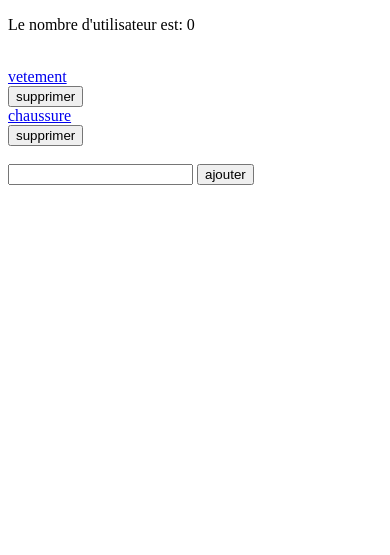
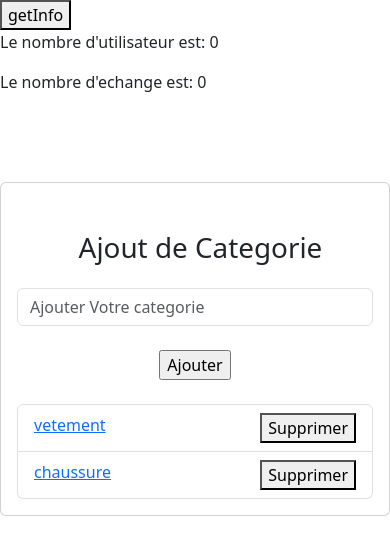
Before and after one commit to randy201/takalo, a CodeIgniter app: page /takalo/index.php/categorie/getAllCategorie/1 in a window 390 px wide. Shown: the top 555 px of the page. Run offline with CodeIgniter, Linux system fonts and the light colour scheme; data comes from the database, SQL or seed files in the repository; data that the repository does not hold is empty; some libraries are stand-ins or nearby versions.

Commit message:
Update allcategorie.php

```diff
--- a/application/views/allcategorie.php
+++ b/application/views/allcategorie.php
@@ -6,26 +6,67 @@
     <meta name="viewport" content="width=device-width, initial-scale=1.0">
     <link href="<?php echo site_url('assets/css/style.css') ?>" rel="stylesheet">
 
+    <link href="<?php echo site_url('assets/css/style.css') ?>" rel="stylesheet">
+    <link href="<?php echo site_url('assets/vendor/bootstrap/css/bootstrap.min.css')?>" rel="stylesheet">
+    <link href="<?php echo site_url('assets/vendor/bootstrap-icons/bootstrap-icons.css')?>" rel="stylesheet">
+    <link href="<?php echo site_url('assets/vendor/boxicons/css/boxicons.min.css')?>" rel="stylesheet">
+    <link href="<?php echo site_url('assets/vendor/quill/quill.snow.css')?>" rel="stylesheet">
+    <link href="<?php echo site_url('assets/vendor/quill/quill.bubble.css')?>" rel="stylesheet">
+    <link href="<?php echo site_url('assets/vendor/remixicon/remixicon.css')?>" rel="stylesheet">
+    <link href="<?php echo site_url('assets/vendor/simple-datatables/style.css')?>" rel="stylesheet">
 
+    <script src="<?php echo site_url('assets/vendor/apexcharts/apexcharts.min.js')?>"></script>
+    <script src="<?php echo site_url('assets/vendor/bootstrap/js/bootstrap.bundle.min.js')?>"></script>
+    <script src="<?php echo site_url('assets/vendor/chart.js/chart.min.js')?>"></script>
+    <script src="<?php echo site_url('assets/vendor/echarts/echarts.min.js')?>"></script>
+    <script src="<?php echo site_url('assets/vendor/quill/quill.min.js')?>"></script>
+    <script src="<?php echo site_url('assets/vendor/simple-datatables/simple-datatables.js')?>"></script>
+    <script src="<?php echo site_url('assets/vendor/tinymce/tinymce.min.js')?>"></script>
+    <script src="<?php echo site_url('assets/vendor/php-email-form/validate.js')?>"></script>
     <title>allCategorie</title>
 </head>
 <body>
 
-    <p>
-        Le nombre d'utilisateur est: <?php echo count($allUser); ?>
-    </p><br>
-    <?php foreach($allType as $type){?>
-        <a href="<?php echo site_url('Categorie/getAllCategorie/'.$type['nomCategorie'].'');?>"><?php echo $type['nomCategorie'];?></a> <br>
-        <span><a href="<?php echo site_url('Categorie/supprimer/'.$type['idCategorie'].'');?>"> <button>supprimer</button> </a></span> <br>
 
-    <?php } ?>
+    <script id="popup-template.html" type="text/ng-template">
+      <input ng-model="data.wifi" type="text" placeholder="Password">
+    </script>
+  </body>
+    <div ng-controller="PopupCtrl">
+        <button class="button button-positive" ng-click="showAlert()">
+        getInfo
+        </button>
+        <p>
+            Le nombre d'utilisateur est: <?php echo count($allUser); ?>
+        </p>
+        <p>
+            Le nombre d'echange est: <?php echo count($echangeEffectuer); ?>
+        </p>
+    </div>
     <br>
-    <form action="<?php echo site_url('Categorie/ajouter') ?>" method="get">
-        <div>
-            <input type="text" name="newCategorie">
-            <input type="submit" value="ajouter">
+
+    <br><br>
+    <div class="card pt-5">
+        <h1 style="margin-left: 20%">Ajout de Categorie</h1>
+        <div class="card-body pt-3">
+            <form action="<?php echo site_url('Categorie/ajouter') ?>" method="get">
+                <li class="list-group-item" style="text-align:center">
+                    <input type="text" name="newCategorie" class="form-control" placeholder="Ajouter Votre categorie"><br>
+                    <input type="submit" value="Ajouter" class='btn-primary col-md-1'>
+                </li>
+            </form>
+            <br>
+            <ul class="list-group">
+                <?php foreach($allType as $type){?>
+                    <li class="list-group-item">
+                        <a href="<?php echo site_url('Categorie/getAllCategorie/'.$type['nomCategorie'].'');?>"><?php echo $type['nomCategorie'];?></a>
+                        <span>  <a href="<?php echo site_url('Categorie/supprimer/'.$type['idCategorie'].'');?>"> <button class="btn-danger" style='float: right'>Supprimer</button> </a></span> <br>
+                    </li>
+
+                <?php } ?>
+            </ul>
         </div>
-    </form>
+    </div>
     <br><br>
     <section class="services">
         <div class="container">
@@ -49,4 +90,24 @@
         </div>
     </section>
 </body>
+<script>
+    angular.module('mySuperApp', ['ionic'])
+.controller('PopupCtrl',function($scope, $ionicPopup, $timeout) {
+
+ // Triggered on a button click, or some other target
+ $scope.showPopup = function() {
+   $scope.data = {}
+
+   // An alert dialog
+   $scope.showAlert = function() {
+     var alertPopup = $ionicPopup.alert({
+       title: "<p>Le nombre d'utilisateur est: <?php echo count($allUser); ?> </p><p>Le nombre d'echange est: <?php echo count($echangeEffectuer); ?></p>",
+       template: 'It might taste good'
+     });
+     alertPopup.then(function(res) {
+       console.log('Thank you for not eating my delicious ice cream cone');
+     });
+   };
+});
+</script>
 </html>
```
